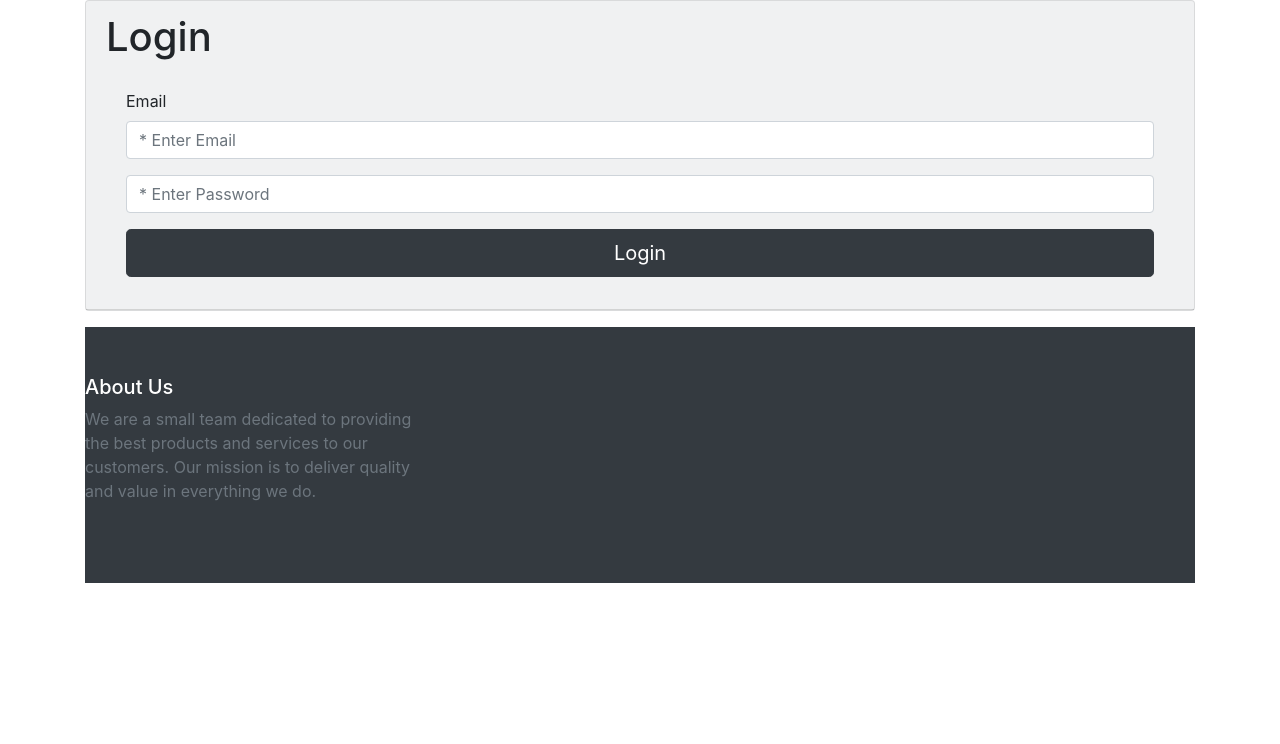
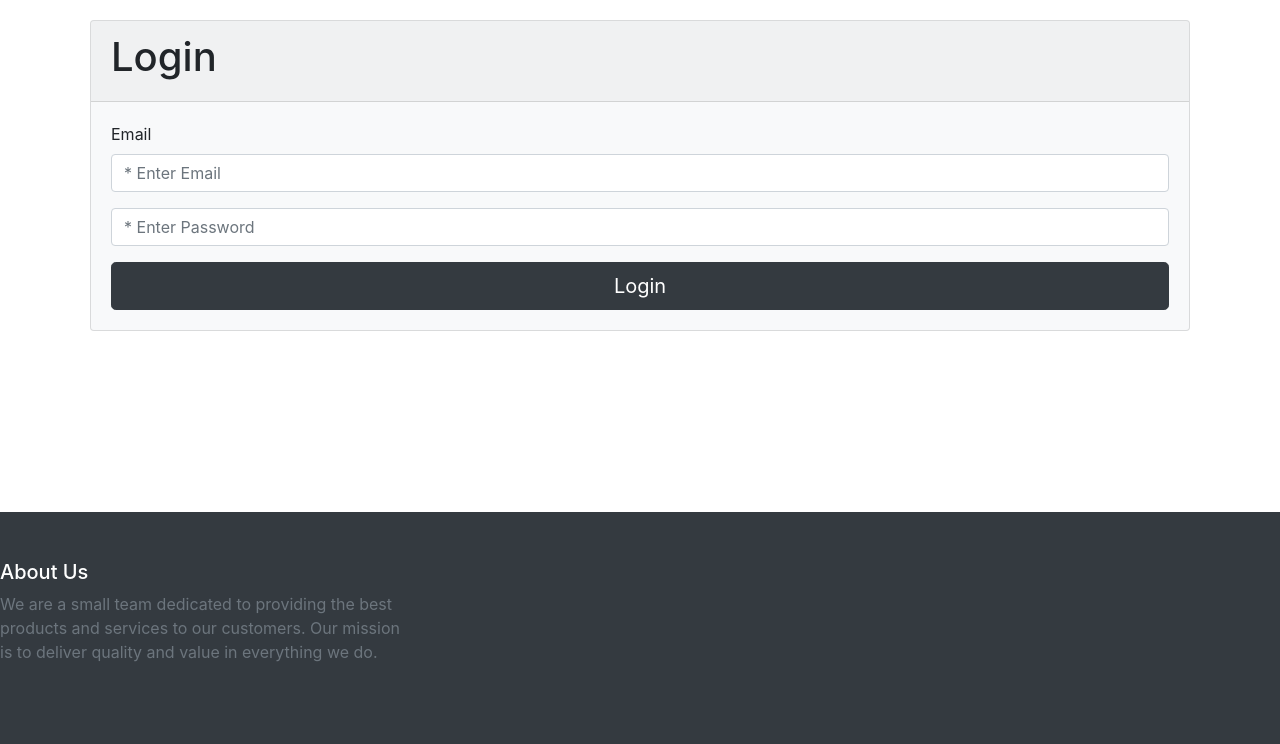
Before and after one commit to Jp2429/MK-Times-Portfolio, a PHP site: page /login.php in a window 1280 px wide. Shown: the part 56-800 px from the top of the page. Run offline with PHP 8.4, Linux system fonts and the light colour scheme.

Commit message:
fixed footer within login and register

```diff
--- a/includes/footer.php
+++ b/includes/footer.php
@@ -1,5 +1,5 @@
 
-  <footer class="py-5 bg-dark">
+  <footer class="py-5 bg-dark fixed-bottom">
     <div class="row">
       <div class="col-md-4 mb-3">
         <h5 class="text-white">About Us</h5>
--- a/login.php
+++ b/login.php
@@ -10,12 +10,12 @@ if ( isset( $errors ) && !empty( $errors ) )
 ?>
 
 <!-- Display body section. -->
-<div class="container">
+<div class="container" style="padding: 20px;">
 <div class="row">
  <div class="col-sm">
    <div class="card bg-light mb-3">
-	<div class="card-header"><h1>Login</h1>
-     <div class="card-body">
+	<div class="card-header"><h1>Login</h1></div>
+	<div class="card-body">
 	  <form action="login_action.php" method="post">
 		<div class="form-group">
 		<label for="inputemail">Email</label>
@@ -30,17 +30,17 @@ if ( isset( $errors ) && !empty( $errors ) )
 		       name="pass"
 			   class="form-control"
 			   required
-			   placeholder="* Enter Password"></p>
+			   placeholder="* Enter Password">
 		</div>
 		<input type="submit"
 		       class="btn btn-dark btn-lg btn-block"
 			   value="Login">
-	 </div><!-- closing card header -->
+	 </form>
+	</div><!-- closing card-body -->
 	</div><!-- closing card -->
-   </div><!-- closing -->
+   </div><!-- closing col-sm -->
   </div><!-- closing row -->
- </div><!-- closing container-->
-</form><!-- closing form -->
+</div><!-- closing container -->
 <?php
 include ('includes/footer.php');
 ?>
--- a/register.php
+++ b/register.php
@@ -101,7 +101,7 @@
         }
     }
 ?>
-<div class="container">
+<div class="container" style="padding: 20px;">
     <div class="row">
         <div class="col-sm">
             <div class="card bg-light mb-3">
```
